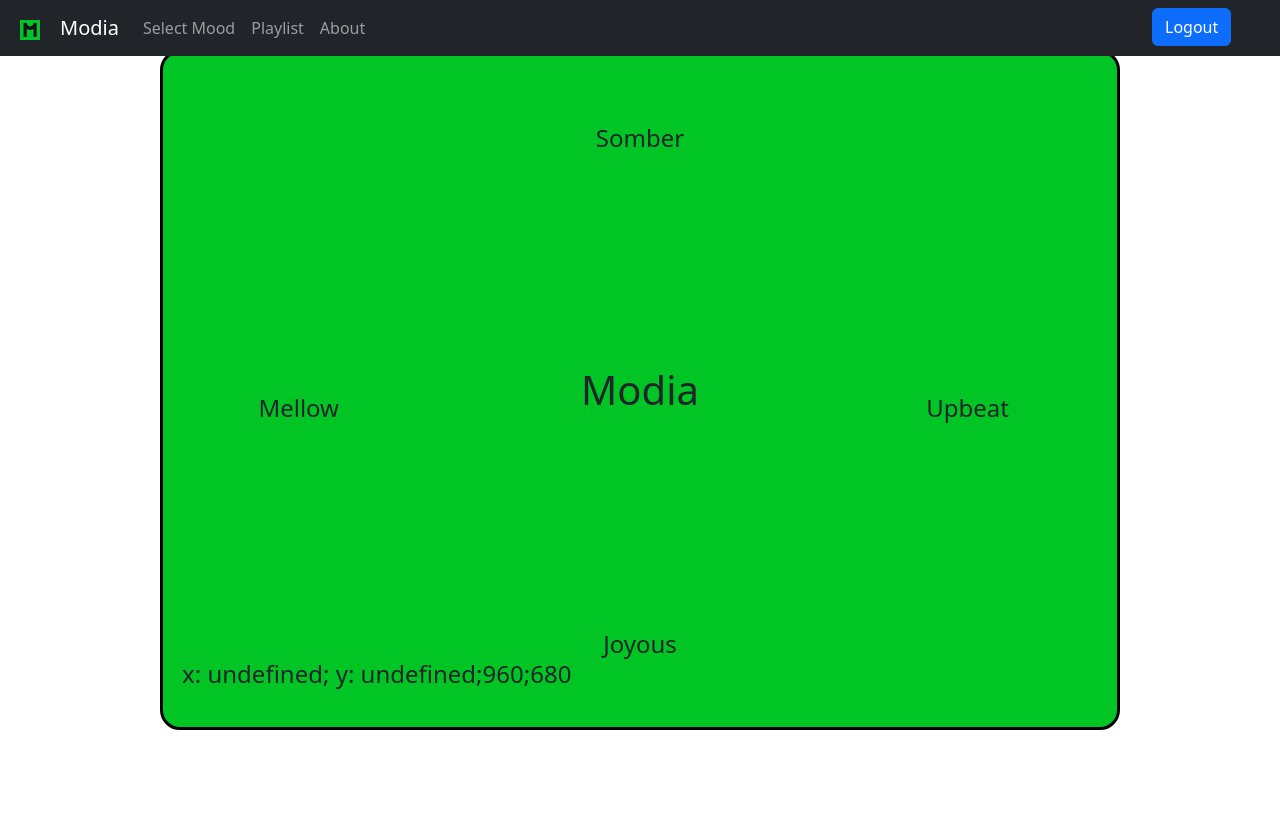
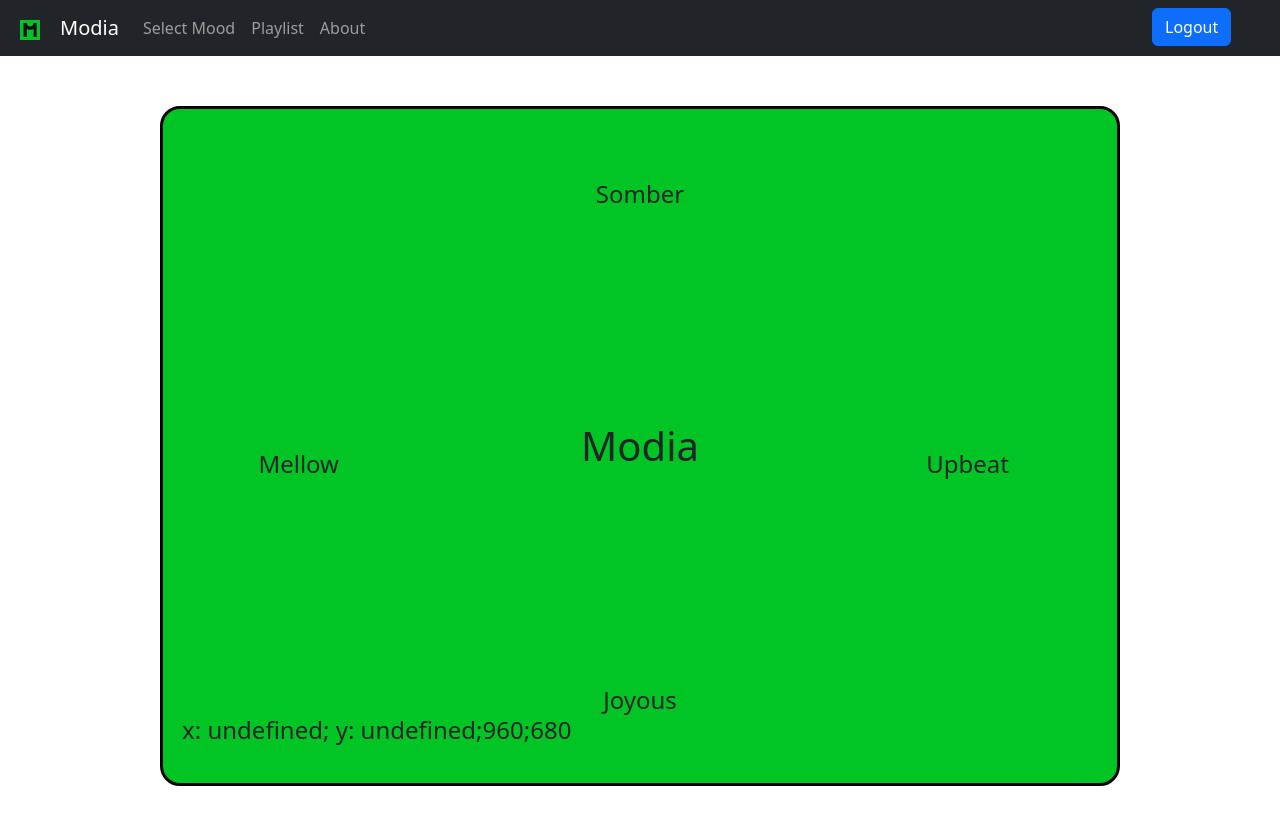
Before and after one commit to aayushsenapati/modia, a React (Create React App) app: page / in a window 1280 px wide. Shown: the top 824 px of the page. After the commit the page ends 800 px from the top, so only its background shows below. Built offline with nearby package versions, Linux system fonts and the light colour scheme; sample sign-in values are in the browser's storage.

Commit message:
navbar sticky

```diff
--- a/src/Navigate.js
+++ b/src/Navigate.js
@@ -5,7 +5,7 @@ import {Link} from "react-router-dom";
 
 const Navigate = (props) =>{
     return(
-<Navbar collapseOnSelect expand="lg" bg="dark" variant="dark" style = {{position : "fixed", top : "0%", zIndex : "1", width : "100vw"}}>
+<Navbar collapseOnSelect expand="lg" bg="dark" variant="dark" style = {{position : "sticky", top : "0%", zIndex : "1", width : "100vw"}}>
 <Navbar.Brand href="#home">
 <img src={logo} alt = "error" style = {{height : "1em", width : "1em", marginRight : "1em", marginLeft : "1em"}}/>
   Modia
```
